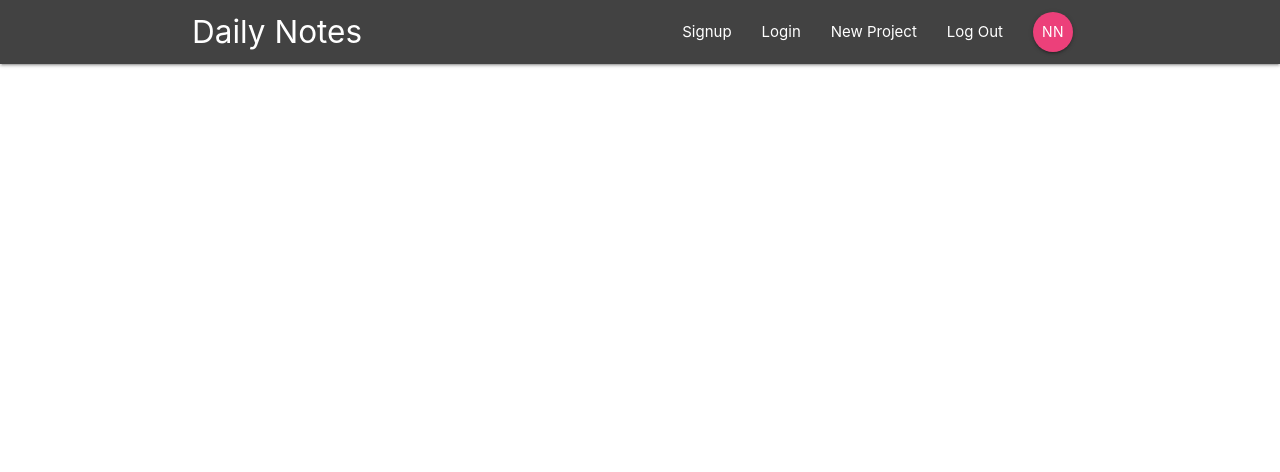
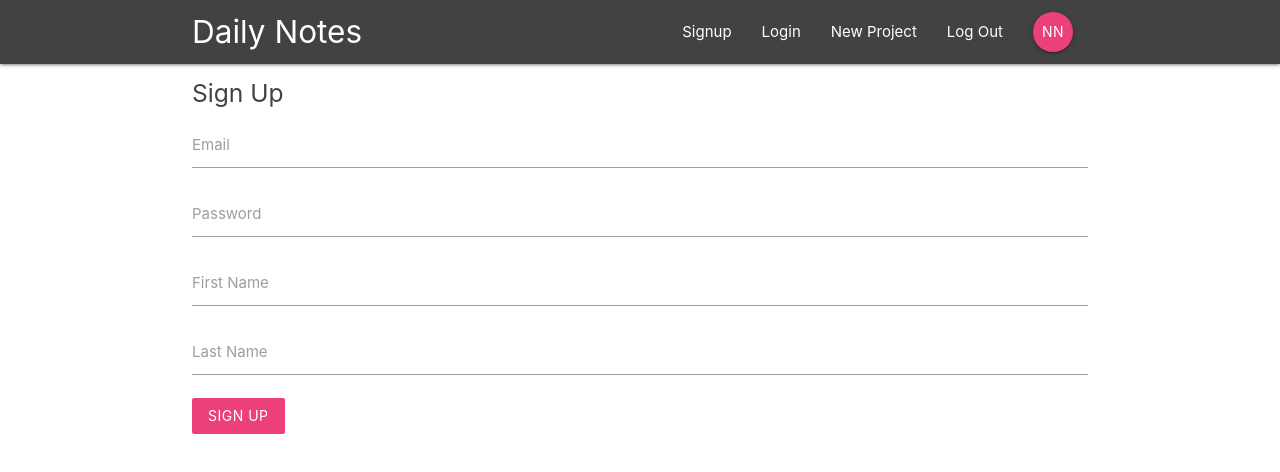
Before and after one commit to steffenpedersen/daily-notes, a React (Create React App) app: page /signup in a window 1280 px wide. Shown: the top 472 px of the page. Built offline with nearby package versions, Linux system fonts and the light colour scheme; the HTML template or start-up script is replaced by a standard one.

Commit message:
Make signup and login components

```diff
--- a/public/index.html
+++ b/public/index.html
@@ -13,5 +13,6 @@
   </head>
   <body>
     <div id="root"></div>
+    <script src="https://cdnjs.cloudflare.com/ajax/libs/materialize/1.0.0/js/materialize.min.js"></script>
   </body>
 </html>
--- a/src/App.js
+++ b/src/App.js
@@ -1,8 +1,10 @@
 import React from 'react';
-import { BrowserRouter, Switch, Route } from 'react-router-dom'
-import NavBar from './components/layout/Navbar'
-import Dashboard from './components/dashboard/Dashboard'
-import NoteDetails from './components/notes/NoteDetails'
+import { BrowserRouter, Switch, Route } from 'react-router-dom';
+import NavBar from './components/layout/Navbar';
+import Dashboard from './components/dashboard/Dashboard';
+import NoteDetails from './components/notes/NoteDetails';
+import SignIn from './components/auth/SignIn';
+import SignUp from './components/auth/SignUp';
 
 function App() {
   return (
@@ -14,6 +16,8 @@
         <Switch>
           <Route exact path='/' component={Dashboard} />
           <Route path ='/note/:id' component={NoteDetails} />
+          <Route path ='/signin' component={SignIn} />
+          <Route path ='/signup' component={SignUp} />
         </Switch>
       </div>
     </BrowserRouter>
--- a/src/components/auth/SignIn.js
+++ b/src/components/auth/SignIn.js
@@ -0,0 +1,47 @@
+import React, { Component } from 'react'
+
+// Use class based component,
+// because we want a local state
+class SignIn extends Component {
+    state = {
+        email: '',
+        password: ''
+    }
+    // Function for onChange event handler
+    handleChange = (e) => {
+        this.setState({
+            // Get the id of the input field with the value
+            [e.target.id]: e.target.value
+        })
+    }
+    // Function for onSubmit event handler
+    handleSubmit = (e) => {
+        e.preventDefault();
+        console.log(this.state);
+    }
+    render() {
+        return (
+            <div className="container">
+                <form className="white" onSubmit={this.handleSubmit}>
+                    <h5 className="grey-text text-darken-3">Sign In</h5>
+
+                    <div className="input-field">
+                        <label htmlFor="email">Email</label>
+                        <input type="email" id='email' onChange={this.handleChange} />
+                    </div>
+
+                    <div className="input-field">
+                        <label htmlFor="password">Password</label>
+                        <input type="password" id='password' onChange={this.handleChange} />
+                    </div>
+
+                    <div className="input-field">
+                        <button className="btn pink lighten-1 z-depth-0">Login</button>
+                    </div>
+                </form>
+            </div>
+        )
+    }
+}
+
+export default SignIn
--- a/src/components/auth/SignUp.js
+++ b/src/components/auth/SignUp.js
@@ -0,0 +1,60 @@
+import React, { Component } from 'react'
+
+// Use class based component,
+// because we want a local state
+class SignUp extends Component {
+    state = {
+        email: '',
+        password: '',
+        firstName: '',
+        lastName: ''
+    }
+    // Function for onChange event handler
+    handleChange = (e) => {
+        this.setState({
+            // Get the id of the input field with the value
+            [e.target.id]: e.target.value
+        })
+    }
+    // Function for onSubmit event handler
+    handleSubmit = (e) => {
+        e.preventDefault();
+        console.log(this.state);
+    }
+    render() {
+        return (
+            <div className="container">
+                <form className="white" onSubmit={this.handleSubmit}>
+                    <h5 className="grey-text text-darken-3">Sign Up</h5>
+
+                    <div className="input-field">
+                        <label htmlFor="email">Email</label>
+                        <input type="email" id='email' onChange={this.handleChange} />
+                    </div>
+
+                    <div className="input-field">
+                        <label htmlFor="password">Password</label>
+                        <input type="password" id='password' onChange={this.handleChange} />
+                    </div>
+
+                    <div className="input-field">
+                        <label htmlFor="firstName">First Name</label>
+                        <input type="text" id='firstName' onChange={this.handleChange} />
+                    </div>
+
+                    <div className="input-field">
+                        <label htmlFor="lastName">Last Name</label>
+                        <input type="text" id='lastName' onChange={this.handleChange} />
+                    </div>
+
+
+                    <div className="input-field">
+                        <button className="btn pink lighten-1 z-depth-0">Sign Up</button>
+                    </div>
+                </form>
+            </div>
+        )
+    }
+}
+
+export default SignUp
```
